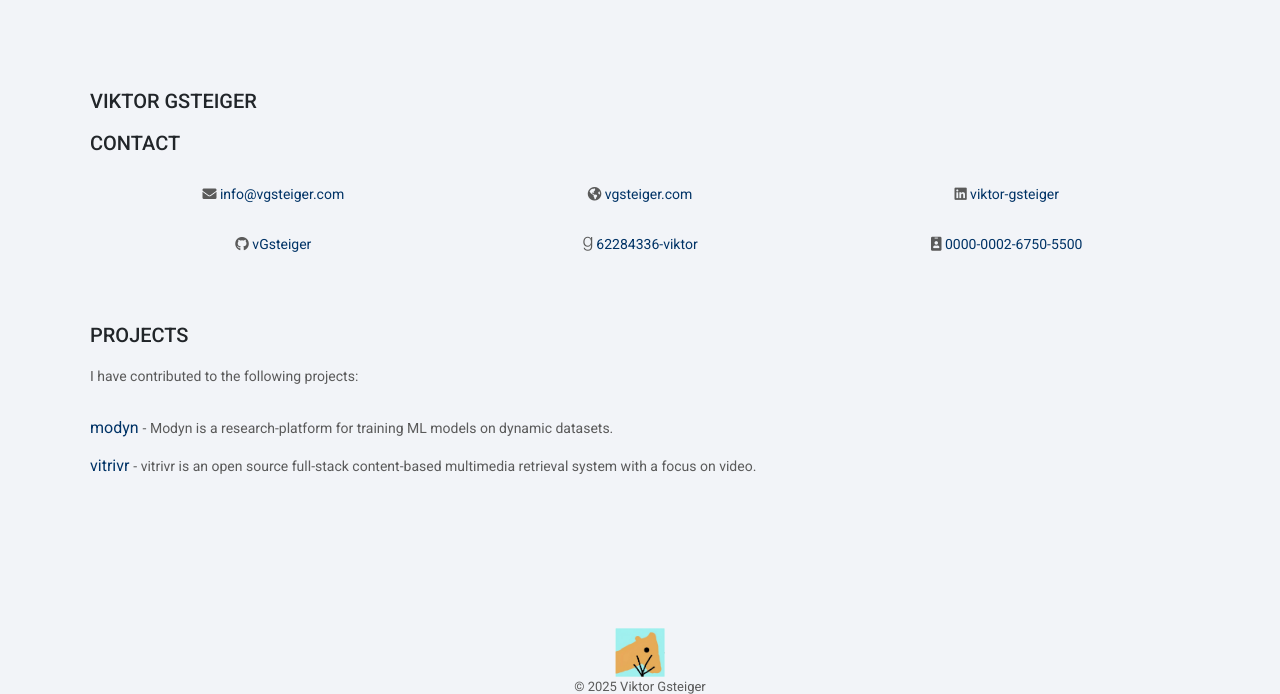
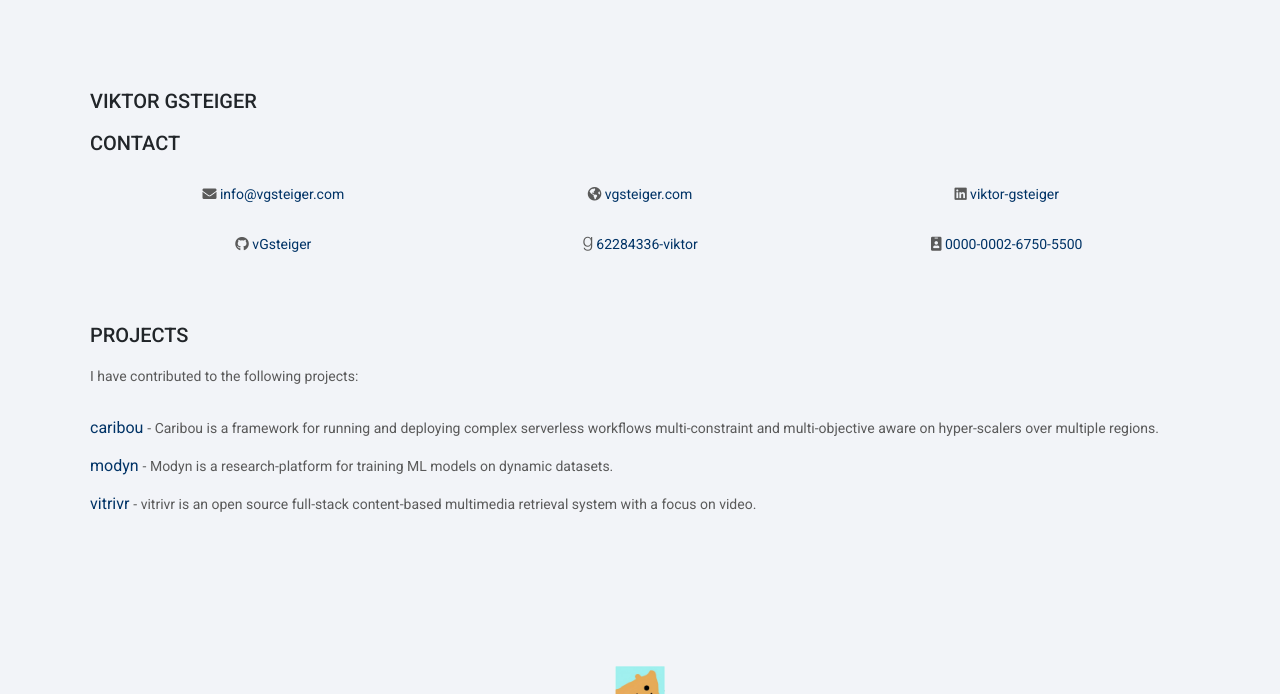
Before and after one commit to vGsteiger/vgsteiger.github.io, a Jekyll site: the page built from index.html, in a window 1280 px wide, cut to the strip 0-694 px from the top of the page. Built offline with Jekyll 4.4.1, drawn with Linux system fonts in a browser that asks for light colours.

Commit message:
Update data.yml

```diff
--- a/_data/data.yml
+++ b/_data/data.yml
@@ -16,6 +16,9 @@ projects:
     intro: >
       I have contributed to the following projects:
     assignments:
+      - title: caribou
+        link: "https://github.com/ubc-cirrus-lab/caribou"
+        tagline: Caribou is a framework for running and deploying complex serverless workflows multi-constraint and multi-objective aware on hyper-scalers over multiple regions.
       - title: modyn
         link: "https://github.com/eth-easl/dynamic_datasets_dsl"
         tagline: "Modyn is a research-platform for training ML models on dynamic datasets."
```
